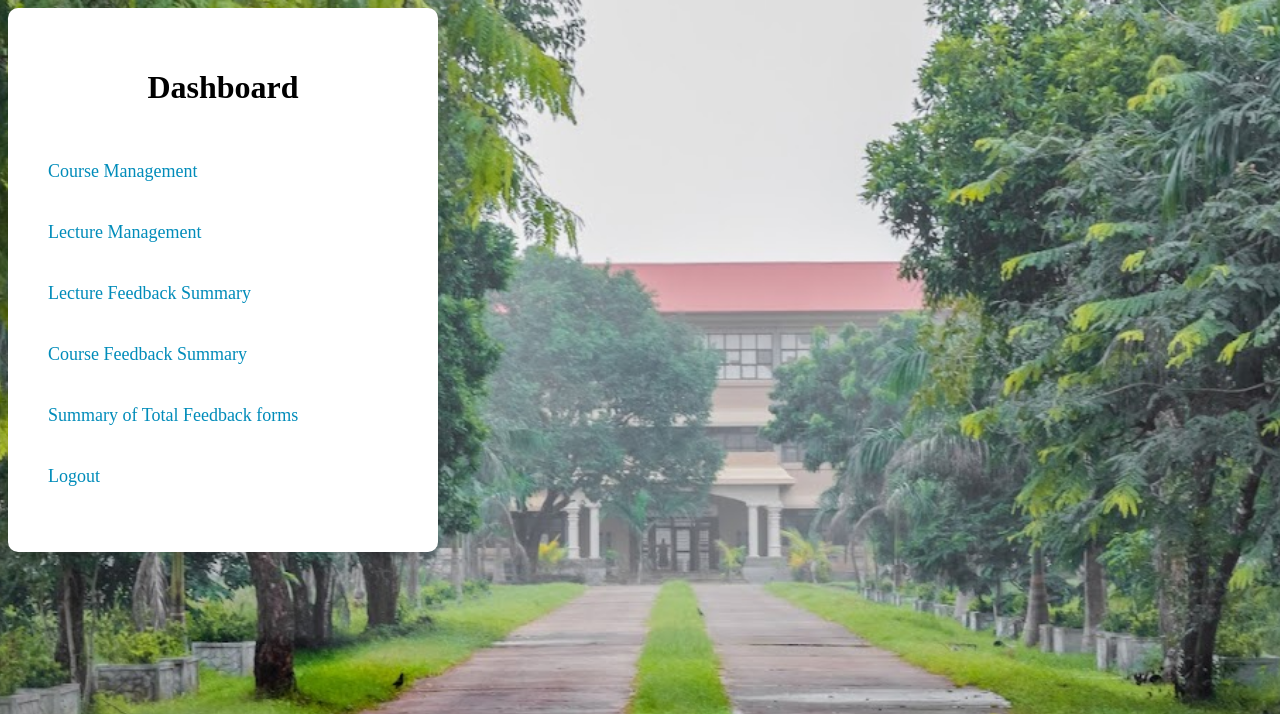
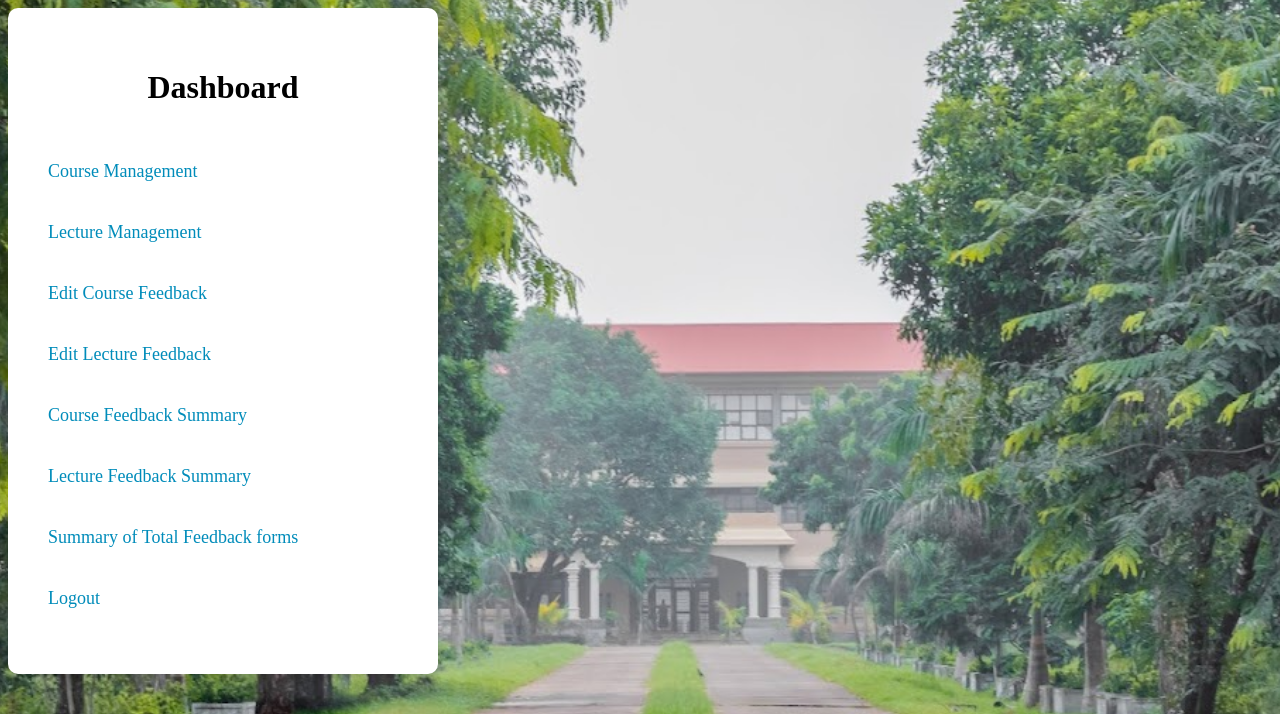
Before and after one commit to BuddhiniNavoda/Student-feedback-System, a PHP site: page /dashboard.php in a window 1280 px wide. Shown: the top 714 px of the page. Run offline with PHP 8.4, Linux system fonts and the light colour scheme.

Commit message:
change feedback form format

```diff
--- a/dashboard.php
+++ b/dashboard.php
@@ -1,4 +1,3 @@
-
 <!DOCTYPE html>
 <html lang="en">
 <head>
@@ -14,7 +13,7 @@
             background-repeat: no-repeat;;
         }
         .container {
-            background-color: white; /* Changed background color........... */
+            background-color: white; /* Changed background color */
             border-radius: 10px;
             box-shadow: 0 4px 8px rgba(0, 0, 0, 0.1);
             padding: 40px;
@@ -58,8 +57,10 @@
         </div>
         <a href="course_manage.php" class="btn">Course Management</a>
         <a href="lecture_manage.php" class="btn">Lecture Management</a>
-        <a href="lecture_feedback_form.php" class="btn">Lecture Feedback Summary</a>
-        <a href="process_courcefeedback.php" class="btn">Course Feedback Summary</a>
+		<a href="edit_course_feedback.php" class="btn">Edit Course Feedback</a>
+		<a href="edit_lecture_feedback.php" class="btn">Edit Lecture Feedback</a>
+		<a href="feedback_list.php" class="btn">Course Feedback Summary</a>
+        <a href="Lecture_feedback_list.php" class="btn">Lecture Feedback Summary</a>
         <a href="summary_feedback_forms.php" class="btn">Summary of Total Feedback forms </a>
         <a href="logout.php" class="btn">Logout</a>
     </div>
```
